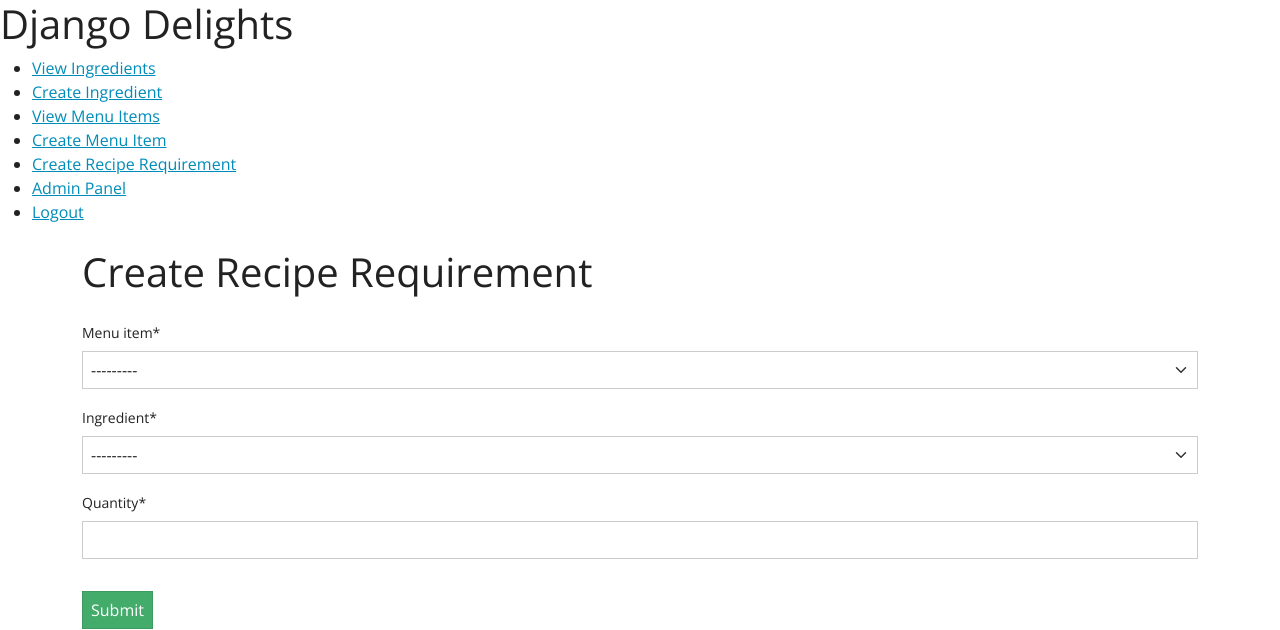
After one commit to juliaberning/django-delights, a Django app: page /create-recipe-requirement/ in a window 1280 px wide. The commit adds this page. Shown: the top 630 px of the page. Run offline with Django 5.2, Linux system fonts and the light colour scheme; the visitor is signed in with stand-in values (Sample User, id 1); data that the repository does not hold is empty; some libraries are stand-ins or nearby versions.

Commit message:
feat: add recipe requirement logic

```diff
--- a/restaurant/templates/base.html
+++ b/restaurant/templates/base.html
@@ -16,6 +16,8 @@
                 <li><a href="{% url 'create_ingredient' %}">Create Ingredient</a></li>
                 <li><a href="{% url 'menu_item_list' %}">View Menu Items</a></li>
                 <li><a href="{% url 'create_menu_item' %}">Create Menu Item</a></li>
+                <li><a href="{% url 'create_recipe_requirement' %}">Create Recipe Requirement</a></li>
+
                 {% comment %} <li><a href="{% url 'purchase_list' %}">View Purchases</a></li>
                 <li><a href="{% url 'create_purchase' %}">Record Purchase</a></li> {% endcomment %}
                 <li><a href="{% url 'admin:index' %}">Admin Panel</a></li>
--- a/restaurant/templates/restaurant/menu_item_list.html
+++ b/restaurant/templates/restaurant/menu_item_list.html
@@ -21,6 +21,7 @@
             <tr>
                 <td>{{ menu_item.name }}</td>
                 <td>{{ menu_item.price }}</td>
+                <td><a href="{% url 'recipe_requirement_detail' menu_item.id %}" class="btn btn-sm btn-warning">See recipe details</a></td>
                 <td><a href="{% url 'update_menu_item' menu_item.id %}" class="btn btn-sm btn-warning">Edit</a></td>
             <td><a href="{% url 'delete_menu_item' menu_item.id %}" class="btn btn-sm btn-danger">Delete</a></td>
             </tr>
--- /dev/null
+++ b/restaurant/templates/restaurant/recipe_requirement_form.html
@@ -0,0 +1,15 @@
+{% extends 'base.html' %}
+{% load crispy_forms_tags %}
+
+{% block title %}Create Recipe Requirement{% endblock %}
+
+{% block content %}
+<div class="container mt-4">
+    <h1 class="mb-4">Create Recipe Requirement</h1>
+    <form method="post">
+        {% csrf_token %}
+        {{ form|crispy }}
+        <button type="submit" class="btn btn-success mt-3">Submit</button>
+    </form>
+</div>
+{% endblock %}
--- a/restaurant/urls.py
+++ b/restaurant/urls.py
@@ -14,4 +14,8 @@
     path('create-menu-item/', views.create_menu_item, name='create_menu_item'),
     path('update-menu-item/<str:pk>/', views.update_menu_item, name='update_menu_item'),
     path('delete-menu-item/<str:pk>/', views.delete_menu_item, name='delete_menu_item'),
+    path('create-recipe-requirement/', views.create_recipe_requirement, name='create_recipe_requirement'),
+    path('recipe-requirement-detail/<str:pk>/', views.recipe_requirement_detail, name='recipe_requirement_detail'),
+    path('delete-recipe-requirement/<str:pk>/', views.delete_recipe_requirement, name='delete_recipe_requirement'),
+    path('update-requirement/<str:pk>/', views.update_recipe_requirement, name='update_recipe_requirement'),
 ]
--- a/restaurant/views.py
+++ b/restaurant/views.py
@@ -4,8 +4,8 @@
 from django.contrib.auth.decorators import login_required
 from django.contrib.auth.forms import UserCreationForm
 
-from .models import Ingredient, MenuItem
-from .forms import IngredientForm, MenuItemForm
+from .models import Ingredient, MenuItem, RecipeRequirement
+from .forms import IngredientForm, MenuItemForm, RecipeRequirementForm
 
 def home(request):
     return render(request, 'restaurant/home.html')
@@ -136,3 +136,42 @@
         menu_item.delete()
         return redirect('menu_item_list')
     return render(request, 'restaurant/delete.html', {'obj': menu_item})
+
+# ----------------------------
+# RecipeRequirement Views
+# ----------------------------
+
+@login_required(login_url='login')
+def create_recipe_requirement(request):
+    if request.method == 'POST':
+        form = RecipeRequirementForm(request.POST)
+        if form.is_valid():
+            form.save()
+            return redirect('menu_item_list')
+    else:
+        form = RecipeRequirementForm()
+    return render(request, 'restaurant/recipe_requirement_form.html', {'form': form})
+
+def recipe_requirement_detail(request, pk):
+    menu_item = MenuItem.objects.get(id=pk)
+    recipe_requirements = RecipeRequirement.objects.filter(menu_item=menu_item)
+    return render(request, 'restaurant/recipe_requirement_detail.html', {'menu_item': menu_item, 'recipe_requirements': recipe_requirements})
+
+def update_recipe_requirement(request, pk):
+    recipe_requirement = RecipeRequirement.objects.get(id=pk)
+    if request.method == 'POST':
+        form = RecipeRequirementForm(request.POST, instance=recipe_requirement)
+        if form.is_valid():
+            form.save()
+            return redirect('recipe_requirement_detail', pk=recipe_requirement.menu_item.id)
+    else:
+        form = RecipeRequirementForm(instance=recipe_requirement)
+    return render(request, 'restaurant/recipe_requirement_form.html', {'form': form})
+
+@login_required(login_url='login')
+def delete_recipe_requirement(request, pk):
+    recipe_requirement = RecipeRequirement.objects.get(id=pk)
+    if request.method == 'POST':
+        recipe_requirement.delete()
+        return redirect('menu_item_list')
+    return render(request, 'restaurant/delete.html', {'obj': recipe_requirement})
```
Also changed, not shown: restaurant/templates/restaurant/recipe_requirement_detail.html (added, +42 -0 lines).
